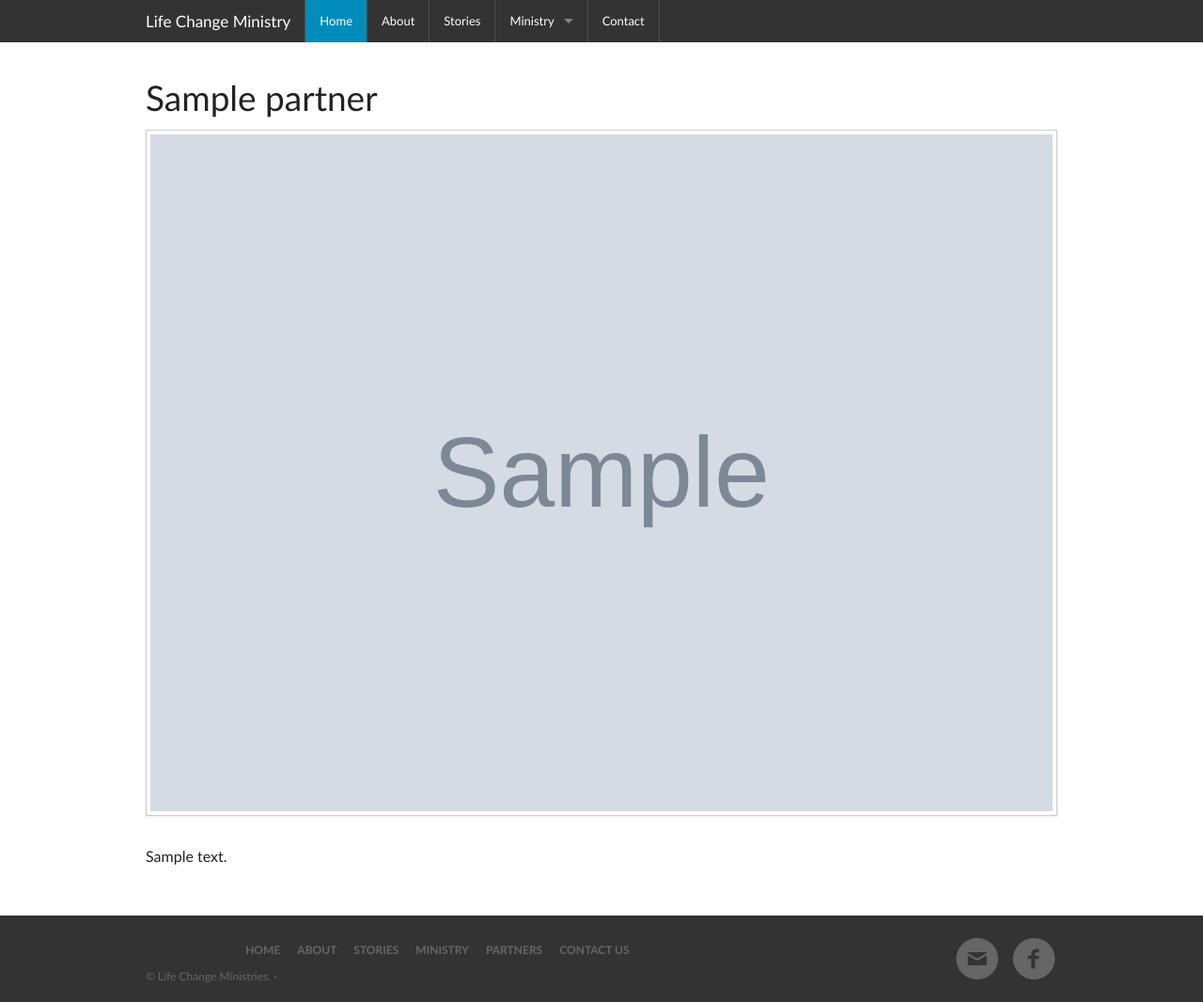
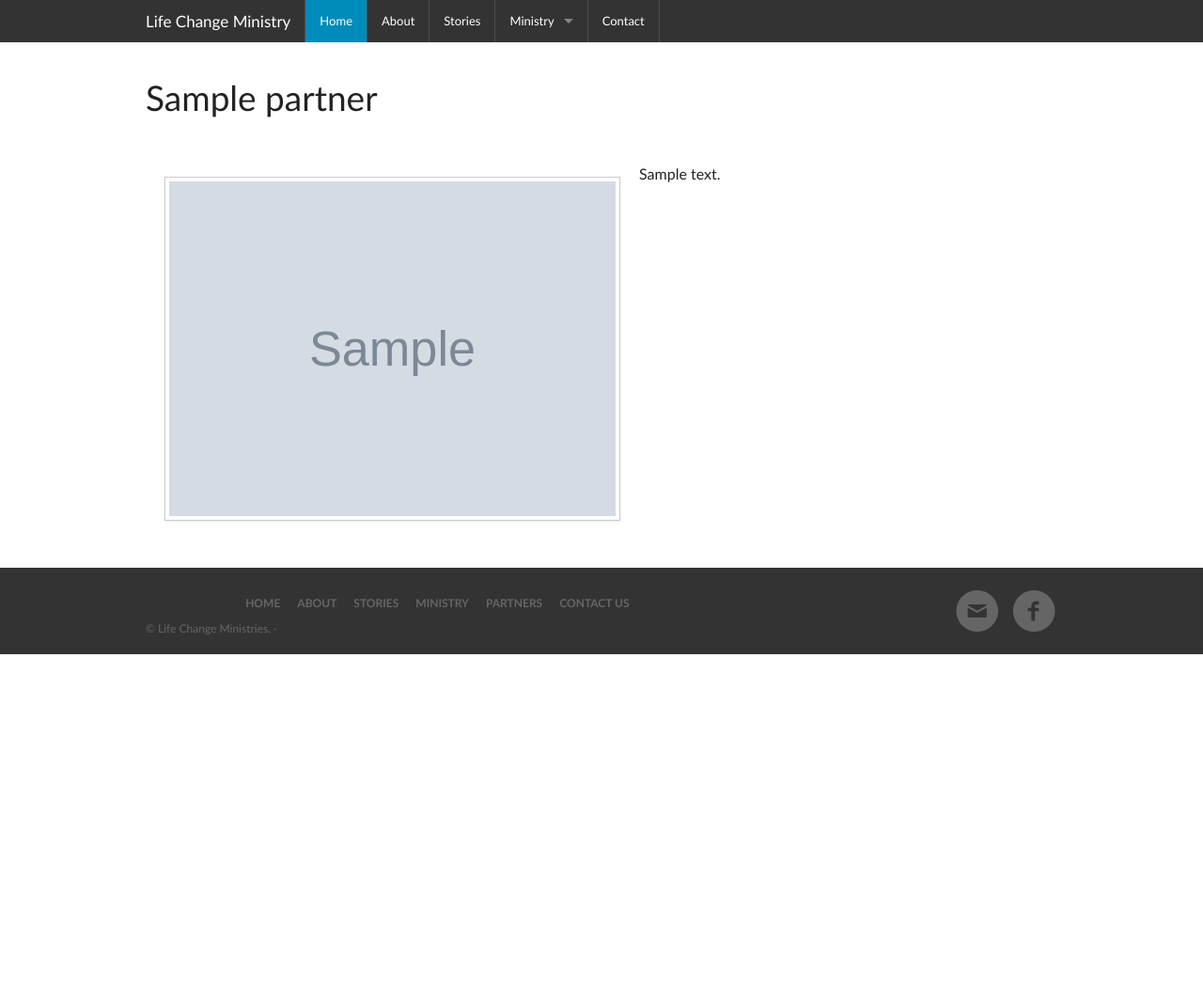
Before and after one commit to gitumarkk/lifechangeministry, a Django app: page /partner/1/ in a window 1280 px wide. Shown: the whole page at 94% size. After the commit the page ends 696 px from the top, so only its background shows below. Run offline with Django 3.2, Linux system fonts and the light colour scheme; tables that the repository leaves empty hold one stand-in row (values such as "Sample post"); grey boxes marked "Sample" are stand-in pictures; some libraries are stand-ins or nearby versions.

Commit message:
fixed image sizing

```diff
--- a/lcm/settings.py
+++ b/lcm/settings.py
@@ -20,7 +20,7 @@ BASE_DIR = os.path.dirname(os.path.dirname(__file__))
 SECRET_KEY = 'l@bs#++l_13!-+j+5v1uvrk843u*#@jx-+n@ym6d4co6)z7k3+'
 
 # SECURITY WARNING: don't run with debug turned on in production!
-DEBUG = False
+DEBUG = True
 
 TEMPLATE_DEBUG = False
 
--- a/lcm/static/scss/site/_content.scss
+++ b/lcm/static/scss/site/_content.scss
@@ -16,6 +16,13 @@
 body {
   min-height: 500px;
   height: 100%;
+}
+
+.content {
+    p {
+        margin: 0px 0px !important;
+        padding: 4px;
+    }
 }
 
 .side-nav {
@@ -60,13 +67,25 @@ body {
 .side-nav li.divider { margin: 16px 0px; }
 
 
-.lcm-orbit {}
+// .lcm-orbit {}
 .lcm-orbit-content {
     background:#2ba6cb;
+    overflow-y: none;
 
     li div {
-    color:white;
-    padding:30px 40px;
-    h1,h2,h3,p {color:white;}
-  }
+        list-style: none;
+        color:white;
+        padding:30px 40px;
+        h1,h2,h3,p {color:white;}
+    }
+
+    // ul {
+    //     list-style: none;
+    //     li div {
+    //         list-style: none;
+    //         color:white;
+    //         padding:30px 40px;
+    //         h1,h2,h3,p {color:white;}
+    //     }
+    // }
 }
--- a/lcm/static/scss/site/_images.scss
+++ b/lcm/static/scss/site/_images.scss
@@ -12,9 +12,27 @@ img {
   vertical-align: middle;
 }
 
+.img-responsive-full {
+      max-width: 100%;
+      min-width: 100%;
+      display: block;
+      height: auto;
+}
+
 .img-responsive {
   display: block;
   height: auto;
-  max-width: 100%;
-  min-width: 100%;
+  max-width: 50%;
+  min-width: 50%;
 }
+
+.img-textwrap {
+    margin: 20px;
+    float:left;
+}
+
+
+@media (max-width: 768px) {
+    max-width: 100%;
+    min-width: 100%;
+}
--- a/lcm/templates/footer.html
+++ b/lcm/templates/footer.html
@@ -34,6 +34,17 @@
 <script src= {% static "bower_components/foundation/js/foundation/foundation.magellan.js" %}></script>
 <script src= {% static "js/lcm.js" %} type="text/javascript"></script>
 
+<script>
+  (function(i,s,o,g,r,a,m){i['GoogleAnalyticsObject']=r;i[r]=i[r]||function(){
+  (i[r].q=i[r].q||[]).push(arguments)},i[r].l=1*new Date();a=s.createElement(o),
+  m=s.getElementsByTagName(o)[0];a.async=1;a.src=g;m.parentNode.insertBefore(a,m)
+  })(window,document,'script','//www.google-analytics.com/analytics.js','ga');
+
+  ga('create', 'UA-53046202-1', 'auto');
+  ga('send', 'pageview');
+
+</script>
+
 <!-- HTML5 shim and Respond.js IE8 support of HTML5 elements and media queries -->
 <!--[if lt IE 9]>
   <script src= {% static "js\html5shiv.js" %}></script>
--- a/lcm/templates/frontpages/home.html
+++ b/lcm/templates/frontpages/home.html
@@ -32,7 +32,7 @@
             </div>
 
             <div class="large-9 columns">
-                <img class="img-responsive img-polaroid" src="{% static "img/content/front page.png" %}"  data-src="" alt="Front Photo">
+                <img class="img-responsive-full img-polaroid" src="{% static "img/content/front page.png" %}"  data-src="" alt="Front Photo">
             </div>
         </div>
 
@@ -44,7 +44,7 @@
                     <h2>Upcoming Event</h2>
                     {% if latest_event.image %}
                     {% thumbnail latest_event.image "200x200" crop="center" as im %}
-                        <img class="featurette-image img-responsive img-polaroid" src="{{ im.url}}" width="{{ im.width }}" height="{{ im.height }}" alt="">
+                        <img class="featurette-image img-responsive-full img-polaroid" src="{{ im.url}}" width="{{ im.width }}" height="{{ im.height }}" alt="">
                     {% endthumbnail %}
                     {% endif %}
 
@@ -64,7 +64,7 @@
                     <h2>Latest Story</h2>
                     {% if latest_story.image %}
                         {% thumbnail latest_story.image "200x200" crop="center" as im %}
-                            <img class="featurette-image img-responsive img-polaroid" src="{{latest_story.image.url }}" width="{{ im.width }}" height="{{ im.height }}" alt="">
+                            <img class="featurette-image img-responsive-full img-polaroid" src="{{latest_story.image.url }}" width="{{ im.width }}" height="{{ im.height }}" alt="">
                         {% endthumbnail %}
                     {% else %}
 
--- a/lcm/templates/frontpages/partner.html
+++ b/lcm/templates/frontpages/partner.html
@@ -9,14 +9,12 @@
             <h2>{{ partner.title }}</h2>
         </div>
 
-        <div class="large-12 columns">
+        <div class="large-12 columns top30 content">
             {% if partner.image %}
-                <img class="img-responsive img-polaroid" src="{{ partner.image.url }}" alt="Generic placeholder image">
+                <img class="featurette-image img-responsive img-polaroid img-textwrap" src="{{ partner.image.url }}" alt="Generic placeholder image">
             {% endif %}
-        </div>
 
-        <div class="large-12 columns top30 tiny-mce">
-            <p>
+            <p class="tiny-mce">
                 {{ partner.description|safe }}
             </p>
         </div>
--- a/lcm/templates/frontpages/partners.html
+++ b/lcm/templates/frontpages/partners.html
@@ -18,7 +18,7 @@
                         <div class="">
                             {% if partner.image %}
                                 {% thumbnail partner.image "300x300" crop="center" as im %}
-                                    <img class="featurette-image img-responsive img-polaroid" src="{{ im.url}}" width="{{ im.width }}" height="{{ im.height }}" alt="">
+                                    <img class="featurette-image img-responsive-full img-polaroid " src="{{ im.url}}" width="{{ im.width }}" height="{{ im.height }}" alt="">
                                 {% endthumbnail %}
                             {% endif %}
                         </div>
```
Also changed, not shown: lcm/templates/frontpages/events.html (+6 -8 lines), lcm/templates/frontpages/stories.html (+6 -8 lines), requirements.txt (+7 -0 lines), lcm/static/css/lcm.css, 1 other file.
